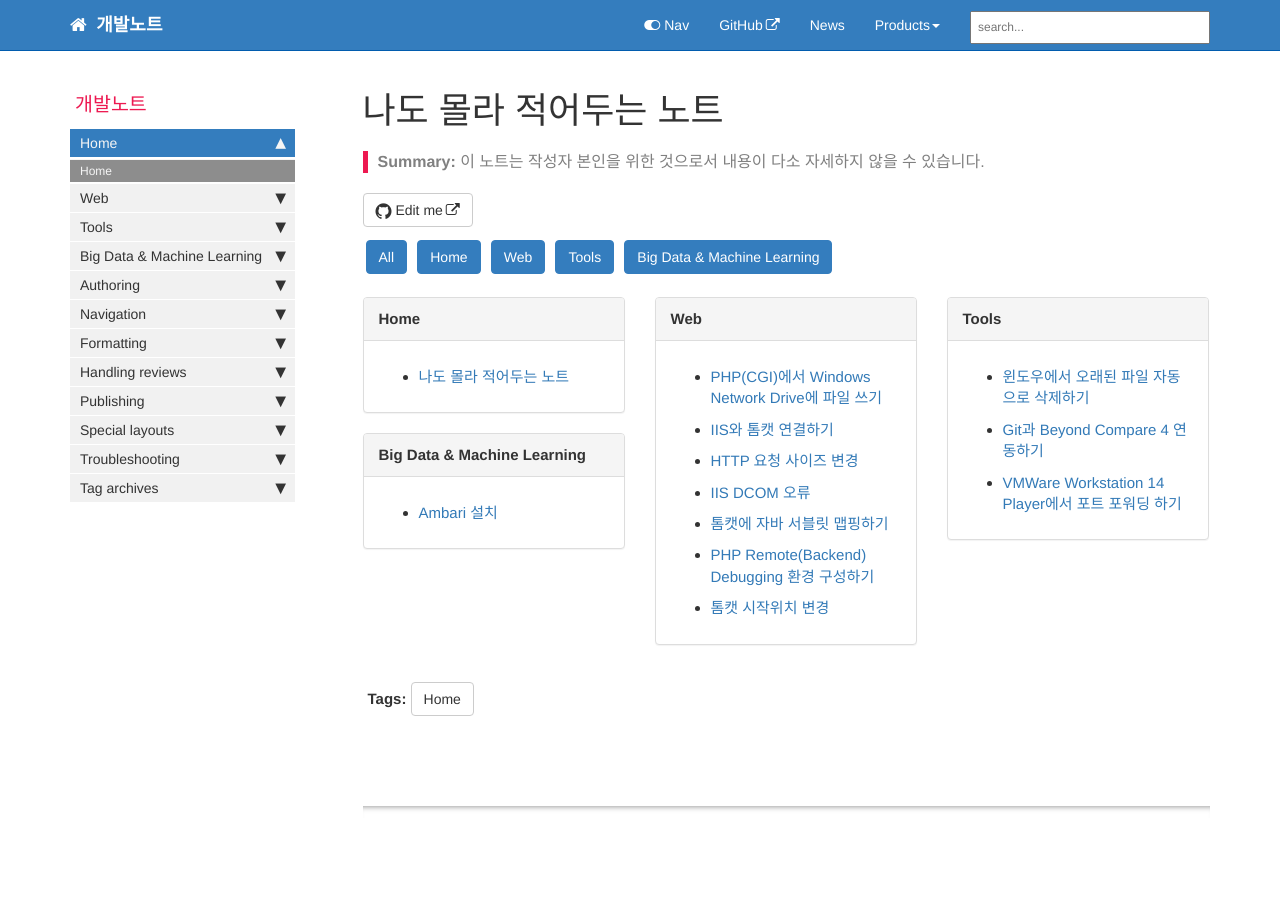
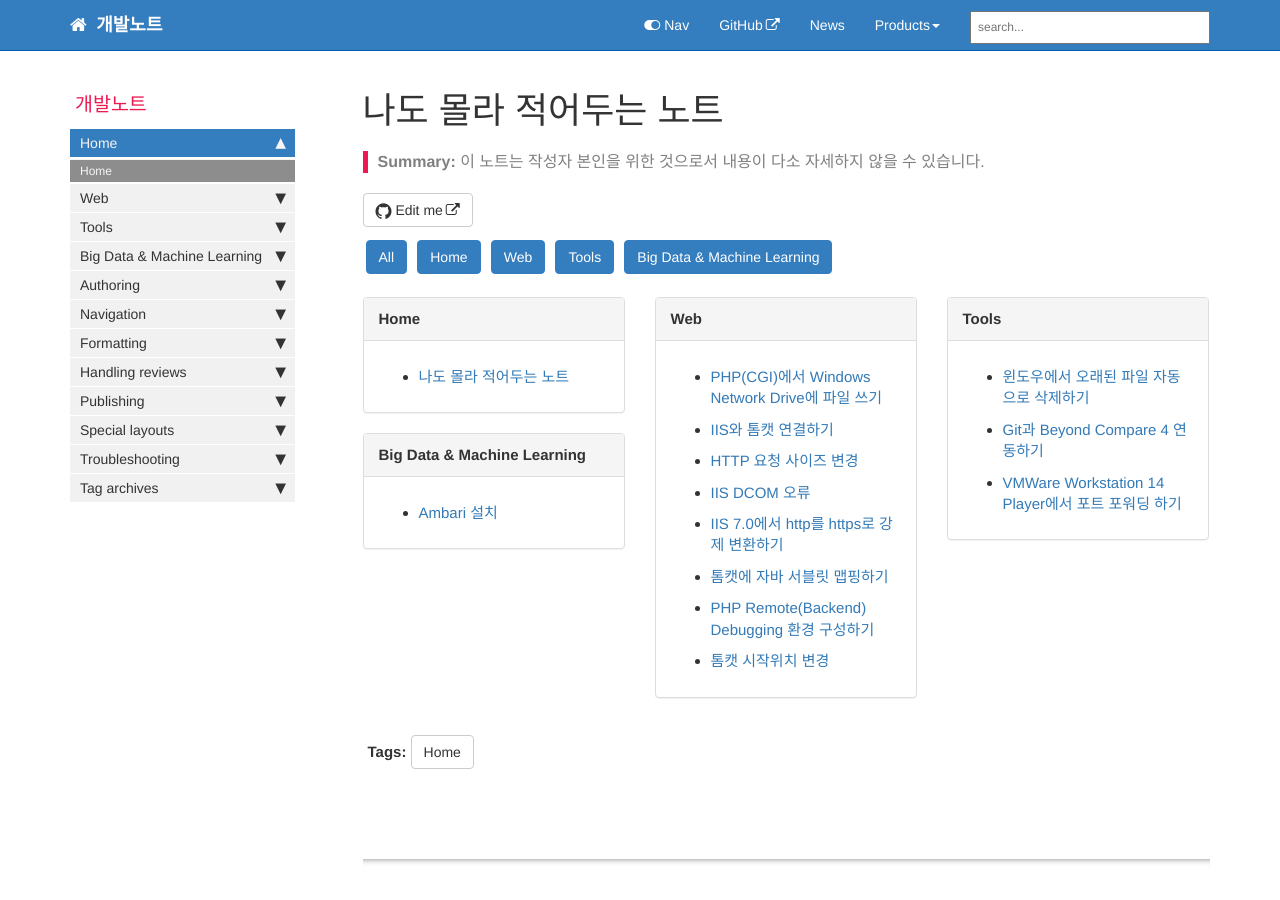
Before and after one commit to tlife84/repo, a Jekyll site: the page built from index.md, in a window 1280 px wide. Built offline with Jekyll 4.4.1, drawn with Linux system fonts in a browser that asks for light colours; nearby versions of some CDN libraries; comment, search, counter and statistics services are not loaded.

Commit message:
180516_1911

````diff
--- a/_data/sidebars/mydoc_sidebar.yml
+++ b/_data/sidebars/mydoc_sidebar.yml
@@ -52,6 +52,10 @@ entries:
       url: /mydoc_iis_dcom_error.html
       output: web, pdf
 
+    - title: IIS http를 https로 강제 변환하기
+      url: /mydoc_iis_http_https.html
+      output: web, pdf
+
     - title: PHP에서 Windows Network Drive에 파일 쓰기
       url: /mydoc_access_network_dirve_on_php.html
       output: web, pdf
@@ -88,13 +92,10 @@ entries:
 
   - title: Authoring
     output: web, pdf
-
     folderitems:
 
 
-    - title: Posts
-      url: /mydoc_posts.html
-      output: web, pdf
+
 
     - title: Lists
       url: /mydoc_lists.html
--- /dev/null
+++ b/pages/mydoc/mydoc_iis_http_https.md
@@ -0,0 +1,81 @@
+---
+title: IIS 7.0에서 http를 https로 강제 변환하기
+tags: [Web]
+keywords: iis, http, https, 변환
+sidebar: mydoc_sidebar
+permalink: mydoc_iis_http_https.html
+folder: mydoc
+---
+
+* IIS 관리자 실행
+* 웹사이트 전체를 적용하고 싶으면 **Default Web Site를 선택 또는 특정 가상디렉토리**만 적용하고 싶으면 해당 가상디렉토리를 선택한 후 **SSL 설정** (여기서는 Default Web Site로 가정한다.)
+* **SSL 필요** 체크
+
+![](../../images/403.4-error.jpg)
+여기까지 진행했다면 http로 접속했을 때 위와 같이 403 에러가 발생한다. 위 에러코드는 실제로는 403.4 에러다. 다음 해줘야 하는 것은 403.4 에러페이지를 만들어서 http로 접속했던 주소를 https로 변경하는 일이다.
+
+* 403.4 에러페이지 작성 (파일이름은 임의로 지정해도 된다. 확장자는 html)
+```html
+<html>
+<head><title>Redirecting...</title></head>
+<script language="JavaScript">
+function redirectHttpToHttps()
+{
+    var httpURL= window.location.hostname + window.location.pathname + window.location.search;
+    var httpsURL= "https://" + httpURL;
+    window.location = httpsURL;
+}
+redirectHttpToHttps();
+</script>
+<body>
+</body>
+</html>
+```
+
+* 403.4 에러페이지 지정
+CMD창을 연 후 다음 명령어를 실행한다.
+~~~
+C:\Windows\System32\inetsrv\appcmd unlock config –section:system.webServer/httpErros
+~~~
+IIS 오류페이지는 기본으로 지정돼있는 상태코드의 경우는 경로만 바꿔주면 되지만 403.4같이 상태코드에 없는 것들은 **C:\Windows\System32\inetsrv\config\applicationHost.config** 파일을 직접 편집해야 한다. 그러나 http오류 페이지는 Default로 Override가 허용되지 않기 때문에 위 명령어로 Override를 가능하게 해준다.
+편집기에서 applicationHost.config 파일을 연다.
+
+~~~html
+<httpErrors errorMode="Custom" defaultPath="C:\inetpub\wwwroot\403-4.htm" lockAttributes="allowAbsolutePathsWhenDelegated,defaultPath">
+            <error statusCode="401" prefixLanguageFilePath="%SystemDrive%\inetpub\custerr" path="401.htm" />
+            <error statusCode="403" prefixLanguageFilePath="%SystemDrive%\inetpub\custerr" path="403.htm" />
+            <error statusCode="404" prefixLanguageFilePath="%SystemDrive%\inetpub\custerr" path="404.htm" />
+            <error statusCode="405" prefixLanguageFilePath="%SystemDrive%\inetpub\custerr" path="405.htm" />
+            <error statusCode="406" prefixLanguageFilePath="%SystemDrive%\inetpub\custerr" path="406.htm" />
+            <error statusCode="412" prefixLanguageFilePath="%SystemDrive%\inetpub\custerr" path="412.htm" />
+            <error statusCode="500" prefixLanguageFilePath="%SystemDrive%\inetpub\custerr" path="500.htm" />
+            <error statusCode="501" prefixLanguageFilePath="%SystemDrive%\inetpub\custerr" path="501.htm" />
+            <error statusCode="502" prefixLanguageFilePath="%SystemDrive%\inetpub\custerr" path="502.htm" />
+
+</httpErrors>
+~~~
+위의 코드부분을 검색한 뒤 403 코드 부분 아래에 다음 내용을 추가한다. (꼭 403 아래에 추가하지 않아도 상관은 없다.)
+
+~~~html
+<remove statusCode="403" subStatusCode="4" />
+<error statusCode="403" subStatusCode="4" path="C:\inetpub\wwwroot\403-4.htm" responseMode="File" />
+~~~
+기존에 있던 403.4 코드를 지우고(눈에 보이진 않았지만) 새로 추가하여 path를 지정해주는 내용이다.
+
+~~~html
+<httpErrors errorMode="Custom" defaultPath="C:\inetpub\wwwroot\403-4.htm" lockAttributes="allowAbsolutePathsWhenDelegated,defaultPath">
+            <error statusCode="401" prefixLanguageFilePath="%SystemDrive%\inetpub\custerr" path="401.htm" />
+            <error statusCode="403" prefixLanguageFilePath="%SystemDrive%\inetpub\custerr" path="403.htm" />
+            <remove statusCode="403" subStatusCode="4" />
+            <error statusCode="403" subStatusCode="4" path="C:\inetpub\wwwroot\403-4.htm" responseMode="File" />
+            <error statusCode="404" prefixLanguageFilePath="%SystemDrive%\inetpub\custerr" path="404.htm" />
+            <error statusCode="405" prefixLanguageFilePath="%SystemDrive%\inetpub\custerr" path="405.htm" />
+            <error statusCode="406" prefixLanguageFilePath="%SystemDrive%\inetpub\custerr" path="406.htm" />
+            <error statusCode="412" prefixLanguageFilePath="%SystemDrive%\inetpub\custerr" path="412.htm" />
+            <error statusCode="500" prefixLanguageFilePath="%SystemDrive%\inetpub\custerr" path="500.htm" />
+            <error statusCode="501" prefixLanguageFilePath="%SystemDrive%\inetpub\custerr" path="501.htm" />
+            <error statusCode="502" prefixLanguageFilePath="%SystemDrive%\inetpub\custerr" path="502.htm" />
+
+</httpErrors>
+~~~
+최종적으로 수정한 내용이다. IIS를 재실행하면 오류페이지에 403.4 코드의 오류페이지가 지정돼있는 것을 확인할 수 있다.
````
Also changed, not shown: pages/mydoc/mydoc_posts.md (deleted, +0 -47 lines).
